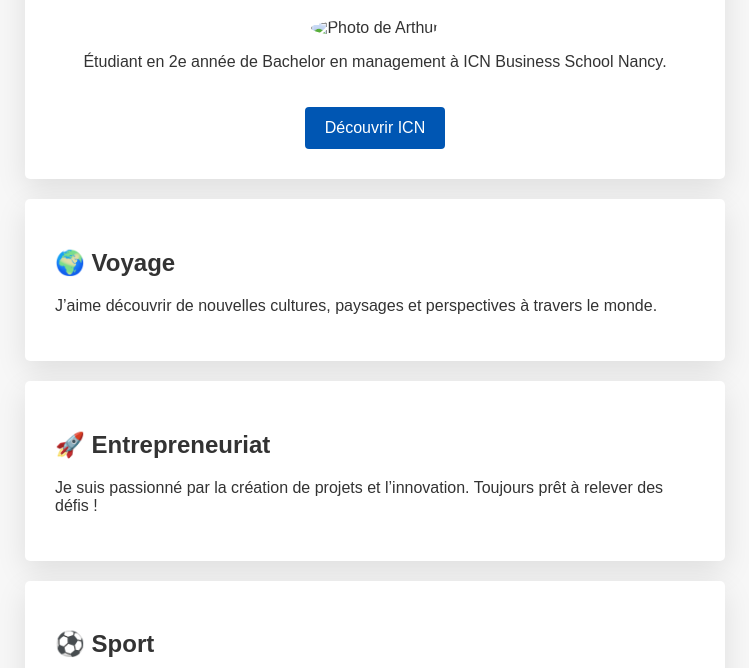
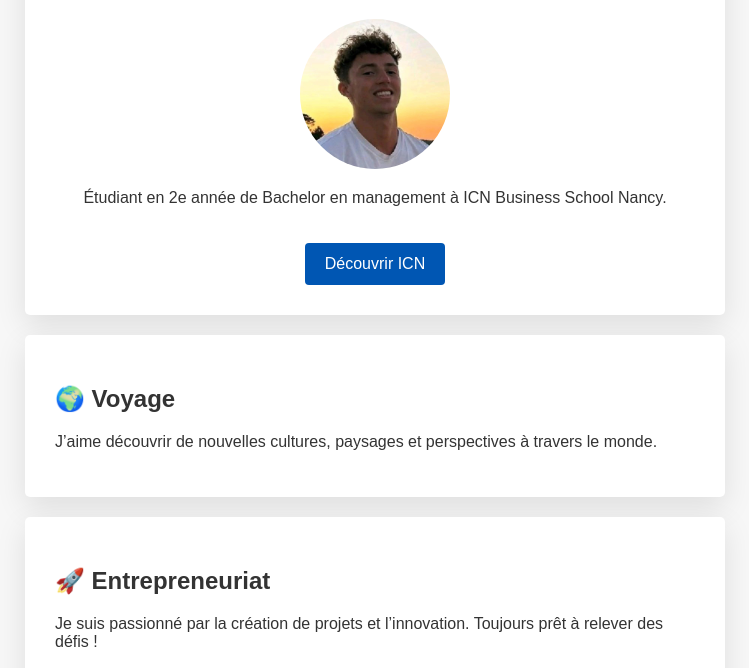
Before and after one commit to Arthur-Cappelletti/My-Profile, a plain HTML site: page index.html in a window 1280 px wide. Shown: the part 132-800 px from the top of the page, without its empty margins (265-1014 px from the left). Drawn offline with Linux system fonts and the light colour scheme.

Commit message:
Update index.html

```diff
--- a/index.html
+++ b/index.html
@@ -13,7 +13,7 @@
       <div class="card-white text-center" id="introduction">
         <h1>Bonjour, je suis Arthur 👋</h1>
         <!-- Photo à ajouter plus tard -->
-        <img src="Profile.jpeg" alt="Photo de Arthur" class="img-circle">
+        <img src="Images/Profile.jpeg" alt="Photo de Arthur" class="img-circle">
         <p>Étudiant en 2e année de Bachelor en management à ICN Business School Nancy.</p>
         <a href="https://www.icn-artem.com" target="_blank" class="btn-blue">Découvrir ICN</a>
       </div>
```
